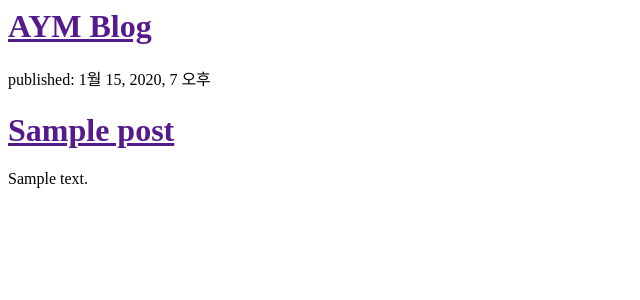
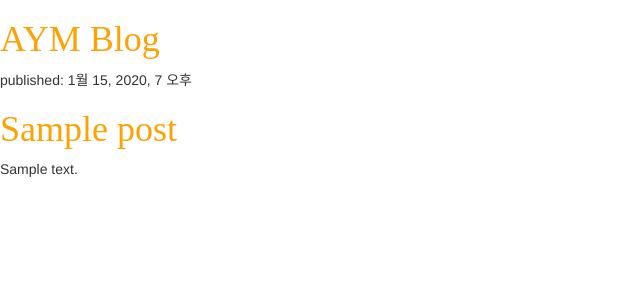
Before and after one commit to ph-2/django-tutorial-blog, a Django app: page / in a window 1280 px wide. Shown: the top 300 px of the page, without its empty margins (0-640 px from the left). Run offline with Django 3.2, Linux system fonts and the light colour scheme; tables that the repository leaves empty hold one stand-in row (values such as "Sample post"); some libraries are stand-ins or nearby versions.

Commit message:
Add Bootstrap static css

```diff
--- /dev/null
+++ b/blog/static/css/blog.css
@@ -0,0 +1,4 @@
+h1 a {
+    color: #FCA205;
+    font-family: 'Lobster';
+}
--- a/blog/templates/blog/post_list.html
+++ b/blog/templates/blog/post_list.html
@@ -1,6 +1,10 @@
+{% load static %}
 <html>
     <head>
         <title>AYM blog</title>
+        <link rel="stylesheet" href="//maxcdn.bootstrapcdn.com/bootstrap/3.2.0/css/bootstrap.min.css">
+        <link rel="stylesheet" href="//maxcdn.bootstrapcdn.com/bootstrap/3.2.0/css/bootstrap-theme.min.css">
+        <link rel="stylesheet" href="{% static 'css/blog.css' %}">
     </head>
     <body>
         <div>
```
